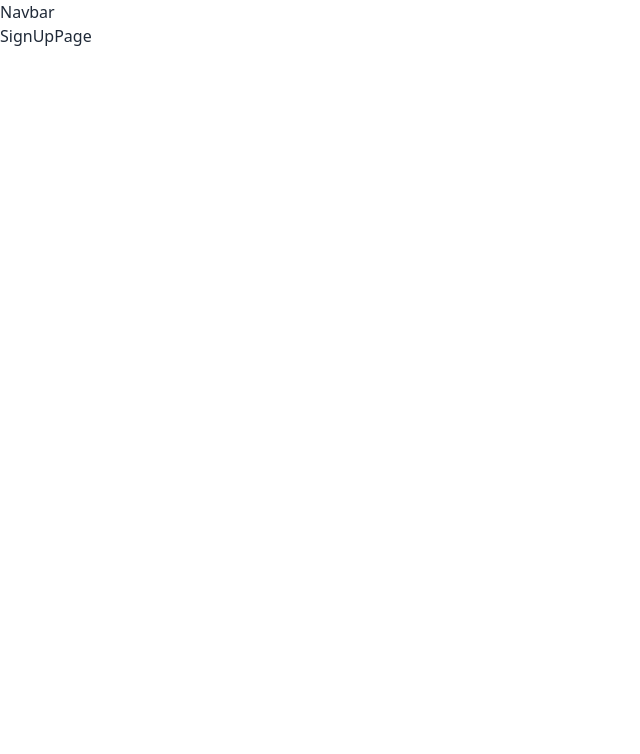
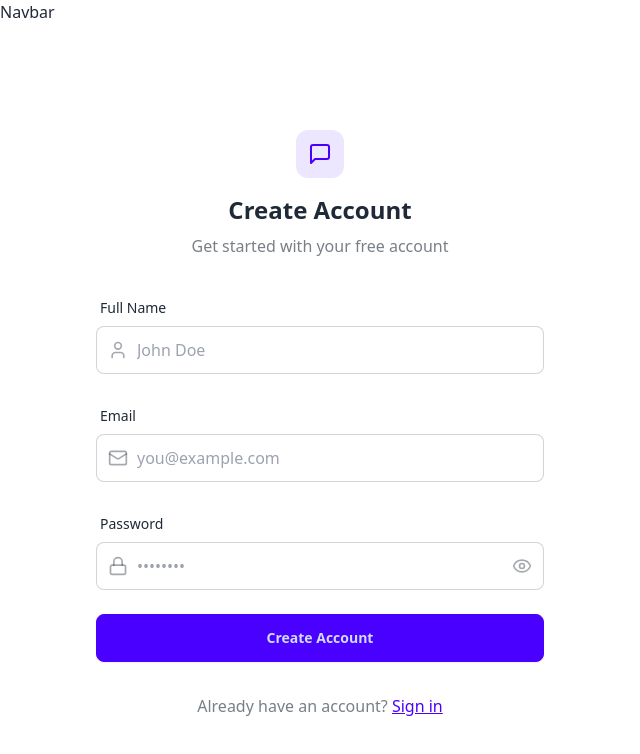
Before and after one commit to abhi114/chatty-frontend, a React (Vite) app: page /signup in a window 1280 px wide. Shown: the top 754 px of the page, without its empty margins (0-640 px from the left). Built offline with nearby package versions, Linux system fonts and the light colour scheme; no server answers.

Commit message:
form addded singup

```diff
--- a/src/pages/SignUpPage.jsx
+++ b/src/pages/SignUpPage.jsx
@@ -1,8 +1,127 @@
-import React from 'react'
+import React, { useState } from 'react'
+import { useAuthStore } from '../store/useAuthStore.js';
+import { Eye, EyeOff, Loader2, Lock, Mail, MessageSquare, User } from 'lucide-react';
+import { Link } from 'react-router-dom';
 
 const SignUpPage = () => {
+  const [showPassword ,setShowPassword] = useState(false);
+  const [formData,setFormData] = useState({
+    fullName:"",
+    email:"",
+    password:"",
+  });
+  const {signup,isSigningUp} = useAuthStore();
+
+  const validateForm = ()=>{
+
+  }
+  const handleSubmit = (e)=>{
+    e.preventDefault();
+  }
   return (
-    <div>SignUpPage</div>
+    <div className='min-h-screen grid lg:grid-cols-2'>
+      {/* left side  */}
+      <div className='flex flex-col justify-center items-center p-6 sm:p-12'>
+        <div className='w-full max-w-md space-y-8'>
+          {/* logo */}
+            <div className='text-center mb-8'>
+              <div className='flex flex-col items-center gap-2 group'>
+                <div className='size-12 rounded-xl bg-primary/10 flex items-center justify-center group-hover:bg-primary/20 transition-colors'>
+                        <MessageSquare className='size-6 text-primary'/>
+                </div>
+                <h1 className='text-2xl font-bold mt-2'>Create Account</h1>
+                <p className='text-base-content/60'>Get started with your free account</p>
+              </div>
+            </div>
+            <form onSubmit={handleSubmit} className='space-y-6'>
+              <div className="form-control">
+              <label className="label">
+                <span className="label-text font-medium">Full Name</span>
+              </label>
+              <div className="relative">
+                <div className="absolute inset-y-0 left-0 pl-3 flex items-center pointer-events-none">
+                  <User className="size-5 text-base-content/40" />
+                </div>
+                <input
+                  type="text"
+                  className={`input input-bordered w-full pl-10`}
+                  placeholder="John Doe"
+                  value={formData.fullName}
+                  onChange={(e) => setFormData({ ...formData, fullName: e.target.value })}
+                />
+              </div>
+            </div>
+            {/* email */}
+               <div className="form-control">
+              <label className="label">
+                <span className="label-text font-medium">Email</span>
+              </label>
+              <div className="relative">
+                <div className="absolute inset-y-0 left-0 pl-3 flex items-center pointer-events-none">
+                  <Mail className="size-5 text-base-content/40" />
+                </div>
+                <input
+                  type="email"
+                  className={`input input-bordered w-full pl-10`}
+                  placeholder="you@example.com"
+                  value={formData.email}
+                  onChange={(e) => setFormData({ ...formData, email: e.target.value })}
+                />
+              </div>
+            </div>
+            {/* passowrd */}
+             <div className="form-control">
+              <label className="label">
+                <span className="label-text font-medium">Password</span>
+              </label>
+              <div className="relative">
+                <div className="absolute inset-y-0 left-0 pl-3 flex items-center pointer-events-none">
+                  <Lock className="size-5 text-base-content/40" />
+                </div>
+                <input
+                  type={showPassword ? "text" : "password"}
+                  className={`input input-bordered w-full pl-10`}
+                  placeholder="••••••••"
+                  value={formData.password}
+                  onChange={(e) => setFormData({ ...formData, password: e.target.value })}
+                />
+                <button
+                  type="button"
+                  className="absolute inset-y-0 right-0 pr-3 flex items-center"
+                  onClick={() => setShowPassword(!showPassword)}
+                >
+                  {showPassword ? (
+                    <EyeOff className="size-5 text-base-content/40" />
+                  ) : (
+                    <Eye className="size-5 text-base-content/40" />
+                  )}
+                </button>
+              </div>
+            </div>
+            {/* confirm button */}
+             <button type="submit" className="btn btn-primary w-full" disabled={isSigningUp}>
+              {isSigningUp ? (
+                <>
+                  <Loader2 className="size-5 animate-spin" />
+                  Loading...
+                </>
+              ) : (
+                "Create Account"
+              )}
+            </button>
+            </form>
+            {/* link to login */}
+            <div className="text-center">
+            <p className="text-base-content/60">
+              Already have an account?{" "}
+              <Link to="/login" className="link link-primary">
+                Sign in
+              </Link>
+            </p>
+          </div>
+        </div>
+      </div>
+    </div>
   )
 }
 
--- a/src/store/useAuthStore.js
+++ b/src/store/useAuthStore.js
@@ -17,5 +17,8 @@
         }finally{
             set({isCheckingAuth:false});
         }
+    },
+    signup: async (data)=>{
+
     }
 }))
```
